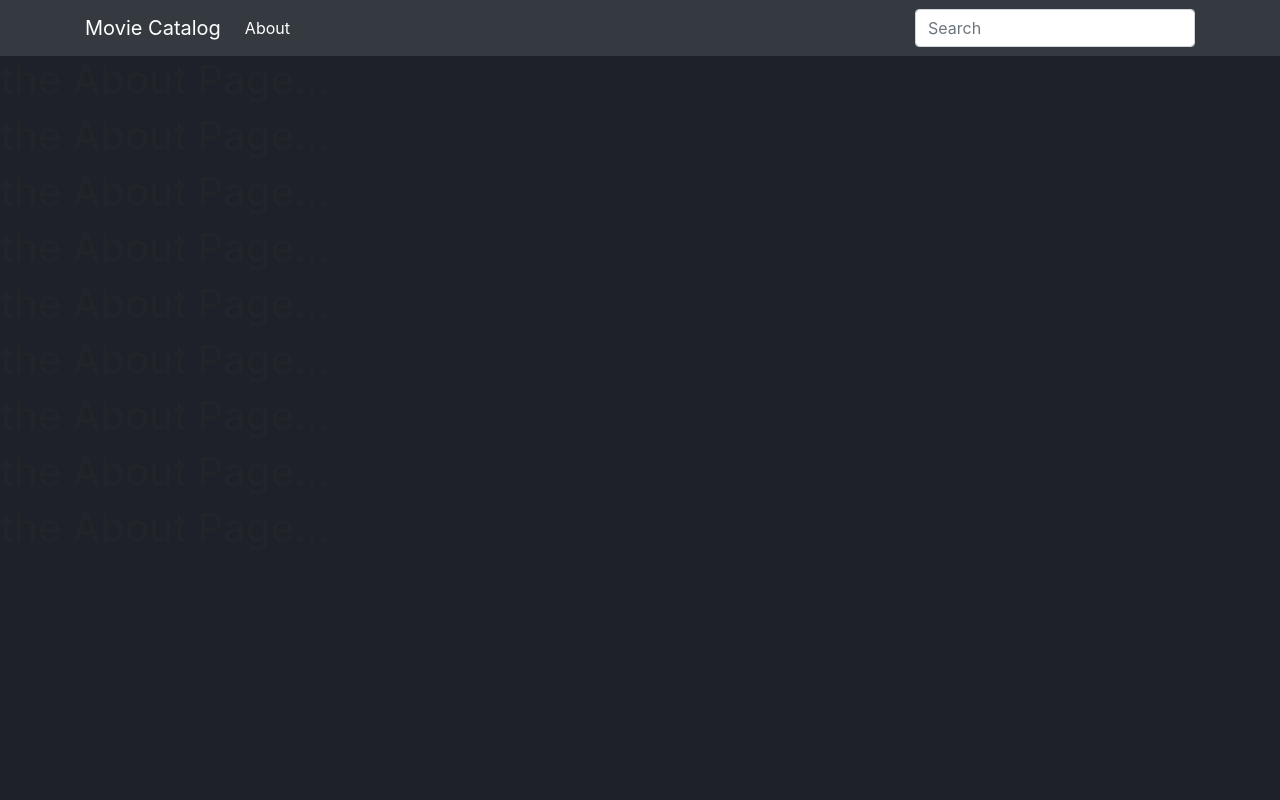
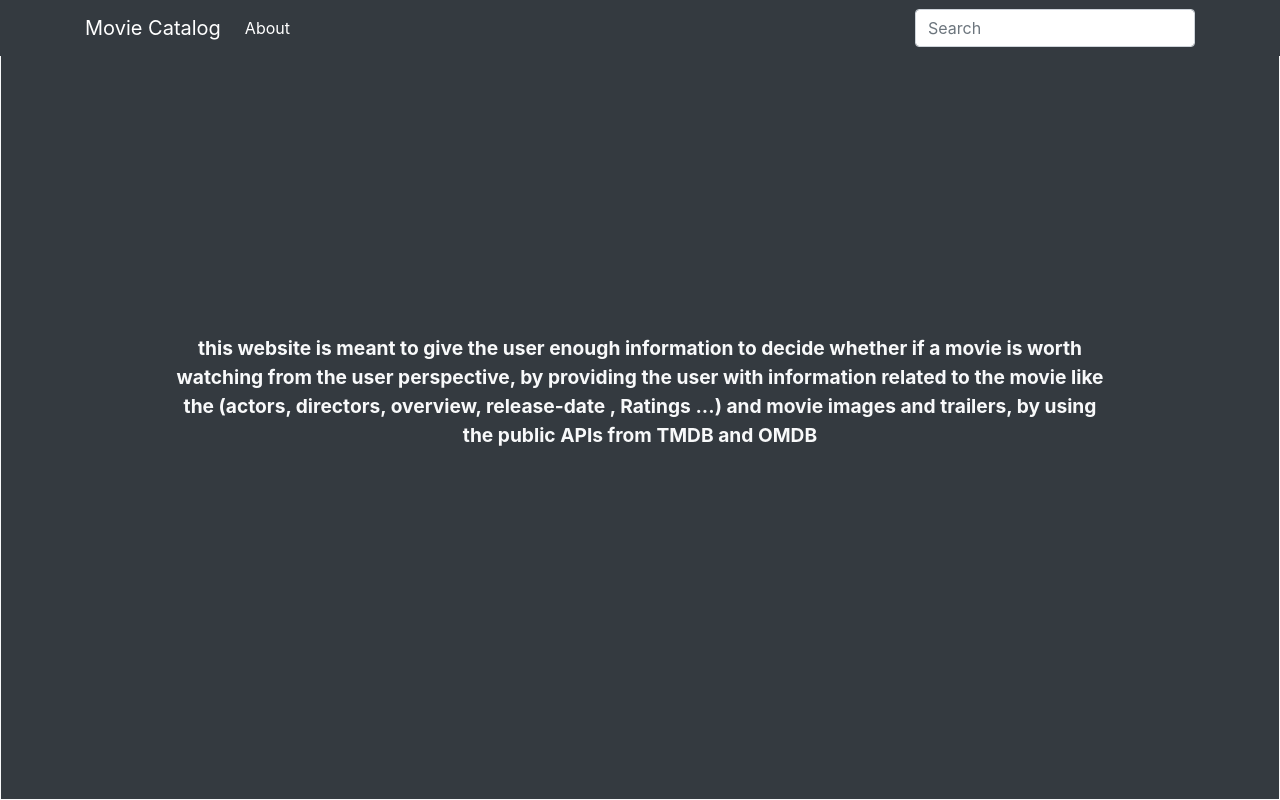
Before and after one commit to RaafatDev/movie-catalog, a React (Create React App) app: page /movie-catalog/about in a window 1280 px wide. Built offline with nearby package versions, Linux system fonts and the light colour scheme.

Commit message:
adding text to about-page and minor adjustments and fix a bug in trailer button

```diff
--- a/src/App.scss
+++ b/src/App.scss
@@ -15,8 +15,10 @@
 
 @import "./components/movies-list/Movie.scss";
 @import "./components/movies-list/MoviesList.scss";
+
+@import "./components/About.scss";
+
 // @import "./pages/MovieDetails.scss";
-
 img {
   width: 100%;
 }
--- /dev/null
+++ b/src/components/About.scss
@@ -0,0 +1,7 @@
+// @import "../node_modules/rfs/scss";
+
+.about-container {
+  .about-text {
+    font-size: 1.2rem;
+  }
+}
--- a/src/components/About.tsx
+++ b/src/components/About.tsx
@@ -4,17 +4,49 @@ interface Props {}
 
 const About: React.FC<Props> = () => {
   return (
-    <div>
-      <h1>the About Page... </h1>
-      <h1>the About Page... </h1>
-      <h1>the About Page... </h1>
-      <h1>the About Page... </h1>
-      <h1>the About Page... </h1>
-      <h1>the About Page... </h1>
-      <h1>the About Page... </h1>
-      <h1>the About Page... </h1>
-      <h1>the About Page... </h1>
-      <h1>the About Page... </h1>
+    // <div>
+    //   {/* <h1>the About Page... </h1>
+    //   <h1>the About Page... </h1>
+    //   <h1>the About Page... </h1>
+    //   <h1>the About Page... </h1>
+    //   <h1>the About Page... </h1>
+    //   <h1>the About Page... </h1>
+    //   <h1>the About Page... </h1>
+    //   <h1>the About Page... </h1>
+    //   <h1>the About Page... </h1>
+    //   <h1>the About Page... </h1> */}
+    //   <p className="text-light">
+    //     {" "}
+    //     this website is meant to give the user enough information to decide if a
+    //     movie is worth watching from the user perspective by providing the user
+    //     with information related to the movie like the (actors, directors,
+    //     overview, release-date , Ratings) and movie images and trailers by using
+    //     the public APIs from TMDB and OMDB{" "}
+    //   </p>
+    // </div>
+
+    <div
+      className="container-fluid about-container text-center bg-dark font-weight-bold text-light"
+      style={{ height: "100vh" }}
+    >
+      <div
+        className="row h-100 border border-light border my-auto"
+        // style={{ width: "50%" }}
+      >
+        <div
+          // style={{ width: "50%" }}
+          className="col-12 d-flex flex-column justify-content-center align-items-center"
+        >
+          <p style={{ width: "75%" }} className="about-text">
+            this website is meant to give the user enough information to decide
+            whether if a movie is worth watching from the user perspective, by
+            providing the user with information related to the movie like the
+            (actors, directors, overview, release-date , Ratings ...) and movie
+            images and trailers, by using the public APIs from TMDB and OMDB
+          </p>
+          {/* <p>Not Found...!!!!! </p> */}
+        </div>
+      </div>
     </div>
   );
 };
--- a/src/components/movie-details/Credits.tsx
+++ b/src/components/movie-details/Credits.tsx
@@ -34,8 +34,6 @@ const Credits: React.FC<Props> = ({ cast, actors }) => {
       <div className="container">
         <div className="row collapse" id="collapseExample">
           {cast.map((member: ICast, index: number) => {
-            console.log(member.profile_path);
-
             const imgSrc = member.profile_path
               ? // ? `https://image.tmdb.org/t/p/original${member.profile_path}`
                 // `https://image.tmdb.org/t/p/w92/${member.profile_path}`
--- a/src/components/movie-details/ImagesSlide.tsx
+++ b/src/components/movie-details/ImagesSlide.tsx
@@ -50,9 +50,24 @@ const ImagesSlide: React.FC<Props> = ({ images: { backdrops } }) => {
       {
         breakpoint: 768,
         settings: {
+          className: "center",
+          centerMode: true,
           dots: false,
           arrows: false,
           slidesToShow: 2,
+          infinite: true,
+          slidesToScroll: 1,
+          swipeToSlide: true
+        }
+      },
+      {
+        breakpoint: 600,
+        settings: {
+          dots: false,
+          className: "center",
+          centerMode: true,
+          arrows: false,
+          slidesToShow: 1,
           infinite: true,
           slidesToScroll: 1,
           swipeToSlide: true
--- a/src/components/movie-details/MovieDetails.scss
+++ b/src/components/movie-details/MovieDetails.scss
@@ -8,4 +8,9 @@
   // img {
   //   // max-width: 400px;
   // }
+
+  .trailer-available {
+    font-size: 2rem;
+    font-weight: bold;
+  }
 }
--- a/src/components/movie-details/MovieDetails.tsx
+++ b/src/components/movie-details/MovieDetails.tsx
@@ -100,6 +100,13 @@ const MovieDetails: React.FC<Props> = () => {
           >
             {images}
 
+            {// combinedFetch &&
+            // combinedFetch.videos &&
+            combinedFetch?.videos?.results && (
+              <div className="container">
+                <p className="trailer-available">Available Trailers:</p>{" "}
+              </div>
+            )}
             {trailers}
           </div>
         </div>
@@ -124,9 +131,10 @@ const MovieDetails: React.FC<Props> = () => {
             data-parent="#accordion"
           >
             <div className="card-body">
-              {combinedFetch && combinedFetch.Actors === "N/A" && (
-                <h1>Noooooo Actors</h1>
+              {combinedFetch && Object.keys(combinedFetch).length === 0 && (
+                <h1>No Actors Found</h1>
               )}
+              {combinedFetch.Actors === "N/A" && <h1>No Actors Found</h1>}
               {combinedFetch && combinedFetch.credits && (
                 // {combinedFetch && combinedFetch.credits && combinedFetch.credits.cast && (
                 <div className="container mt-4">
--- a/src/components/movie-details/MovieVideos.tsx
+++ b/src/components/movie-details/MovieVideos.tsx
@@ -11,6 +11,8 @@ interface Props {
 }
 
 const MovieVideos: React.FC<Props> = ({ video, index }) => {
+  console.log({ video });
+
   const videoSrc = "https://www.youtube.com/embed/" + video.key;
 
   const iframeRef = useRef<any>(null);
@@ -39,7 +41,7 @@ const MovieVideos: React.FC<Props> = ({ video, index }) => {
               type="button"
               className="btn btn-primary"
               data-toggle="modal"
-              data-target={"#" + video.type + index.toString()}
+              data-target={"#" + "trailer" + index.toString()}
               onClick={playVideo}
             >
               Watch Trailer
@@ -49,7 +51,7 @@ const MovieVideos: React.FC<Props> = ({ video, index }) => {
       </div>
       <div
         className="modal fade bd-example-modal-lg"
-        id={video.type + index.toString()}
+        id={"trailer" + index.toString()}
         ref={modalRef}
         tabIndex={-1}
         role="dialog"
--- a/src/components/slider/MainSlider.tsx
+++ b/src/components/slider/MainSlider.tsx
@@ -40,8 +40,8 @@ const MainSlider: React.FC = () => {
     initialSlide: 1,
     // slidesToShow: 3,
     // slidesToScroll: 3
-    // autoplay: true,
-    autoplay: false,
+    autoplay: true,
+    // autoplay: false,
     arrows: false,
     // speed: 2000,
     autoplaySpeed: 2000,
```
